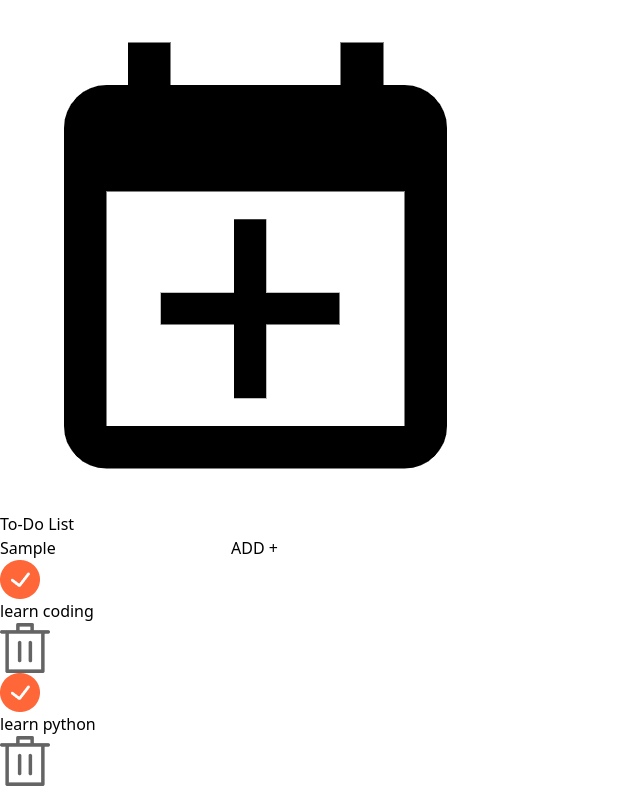
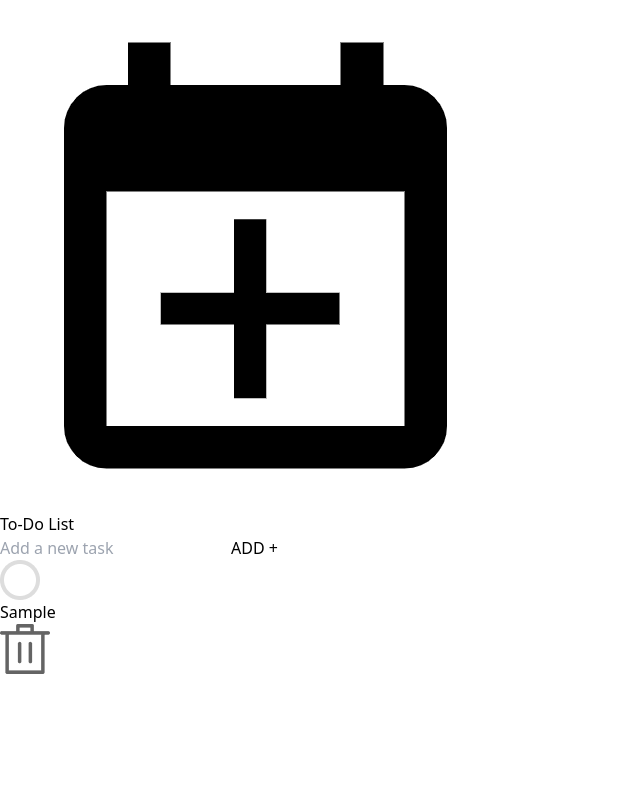
Before and after one commit to eissamonet/To-Do-List, a React (Vite) app: page / in a window 1280 px wide. Both pictures are taken after typing "Sample" into the empty fields and a click on the button "ADD +". Shown: the whole page, without its empty margins (0-640 px from the left). Built offline with nearby package versions, Linux system fonts and the light colour scheme.

Commit message:
commit all changes

```diff
--- a/src/components/Todo.jsx
+++ b/src/components/Todo.jsx
@@ -1,8 +1,53 @@
-import React from 'react'
+import React, { useEffect, useRef, useState } from 'react'
 import todo_icon from '../assets/todo_icon.png'
 import TodoItems from './TodoItems'
 
 const Todo = () => {
+
+const [todoList, setTodoList] = useState(localStorage.getItem('todos') ? JSON.parse(localStorage.getItem('todos')) : []);
+
+const inputRef = useRef();
+
+
+const add = () => {
+  const inputText = inputRef.current.value.trim();
+
+  if(inputText === '') {
+    return alert('Please enter a task');
+  }
+
+  const newTodo = {
+    id: Date.now(),
+    text: inputText,
+    isComplete: false,
+  }
+  setTodoList((prev)=>[...prev, newTodo]);
+  inputRef.current.value = '';
+}
+
+const deleteTodo = (id) => {
+  setTodoList((prvTodos)=>{
+    return prvTodos.filter((todo)=> todo.id !== id)
+  })
+}
+
+const toggle = (id) => {
+  setTodoList((prevTodos)=>{
+    return prevTodos.map((todo)=>{
+      if(todo.id === id) {
+        return {...todo, isComplete: !todo.isComplete}
+      }
+      return todo;
+    })
+  })
+}
+
+useEffect(() => {
+  localStorage.setItem('todos', JSON.stringify(todoList))
+}, [todoList])
+
+
+
   return (
     <div className='bg-white place-self-center w-11/12 max-w-md flex flex-col p-7 min-h-[750px] rounded-2xl'>
 
@@ -15,15 +60,18 @@
 
 {/*------------input----------------*/}
     <div className='flex items-center my-7 bg-gray-100 rounded-full'>
-        <input className='bg-transparent border-0 outline-none flex-1 h-14 pl-6 pr-2 placeholder:text-slate-600' type="text" placeholder='Add a new task'/>
-        <button className='border-none rounded-full bg-orange-600 w-32 h-14 text-white text-l font-medium cursor-pointer'>ADD + </button>
+        <input ref={inputRef} className='bg-transparent border-0 outline-none flex-1 h-14 pl-6 pr-2 placeholder:text-slate-600' type="text" placeholder='Add a new task'/>
+        <button onClick={add} className='border-none rounded-full bg-orange-600 w-32 h-14 text-white text-l font-medium cursor-pointer'>ADD + </button>
     </div>
 
 {/*------------items----------------*/}
 
     <div>
-      <TodoItems text='learn coding'/>
-      <TodoItems text='learn python'/>
+    {todoList.map((item, index) => {
+      return <TodoItems key={index} text={item.text} id={item.id}
+      isComplete= {item.isComplete} deleteTodo={deleteTodo} toggle={toggle}/>
+    })}
+
     </div>
 
     </div>
--- a/src/components/TodoItems.jsx
+++ b/src/components/TodoItems.jsx
@@ -3,15 +3,15 @@
 import not_tick from '../assets/not_tick.png'
 import delete_icon from '../assets/delete.png'
 
-const TodoItems = ({text}) => {
+const TodoItems = ({text, id, isComplete, deleteTodo, toggle}) => {
   return (
-    <div className='flex items-center my-3 gap-2'>
+    <div onClick={()=>{toggle(id)}} className='flex items-center my-3 gap-2'>
       <div className='flex flex-1 items-center cursor-pointer'>
-        <img src={tick} alt="" className='w-7' />
-        <p className='text-slate-700 ml-4 text-[17px]'>{text}</p>
+        <img src={isComplete ? tick : not_tick} alt="" className='w-7' />
+        <p className={`text-slate-700 ml-4 text-[17px] decoration-slate-500 ${isComplete ? "line-through" : ""}`}>{text}</p>
       </div>
 
-    <img src={delete_icon} alt="" className='w-3.5 cursor-pointer'/>
+    <img onClick={()=>{deleteTodo(id)}} src={delete_icon} alt="" className='w-3.5 cursor-pointer'/>
 
     </div>
   )
```
